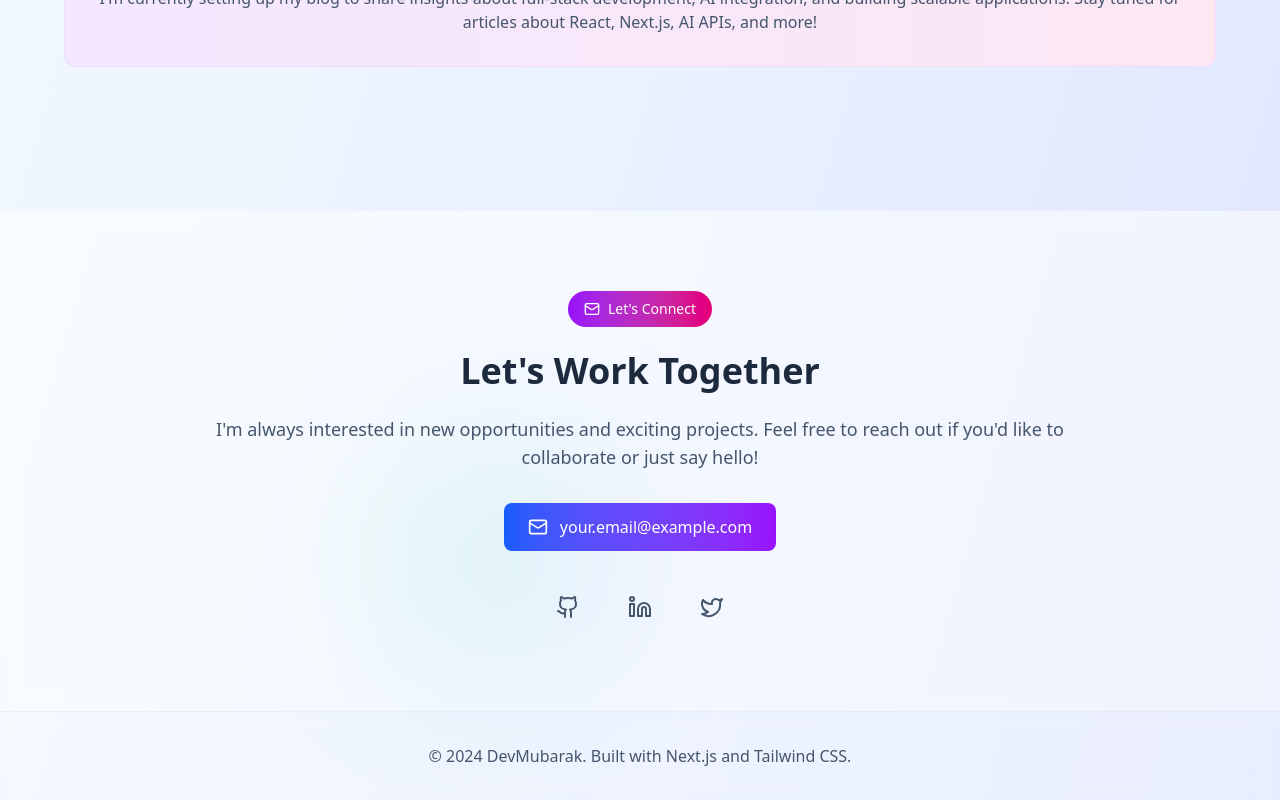
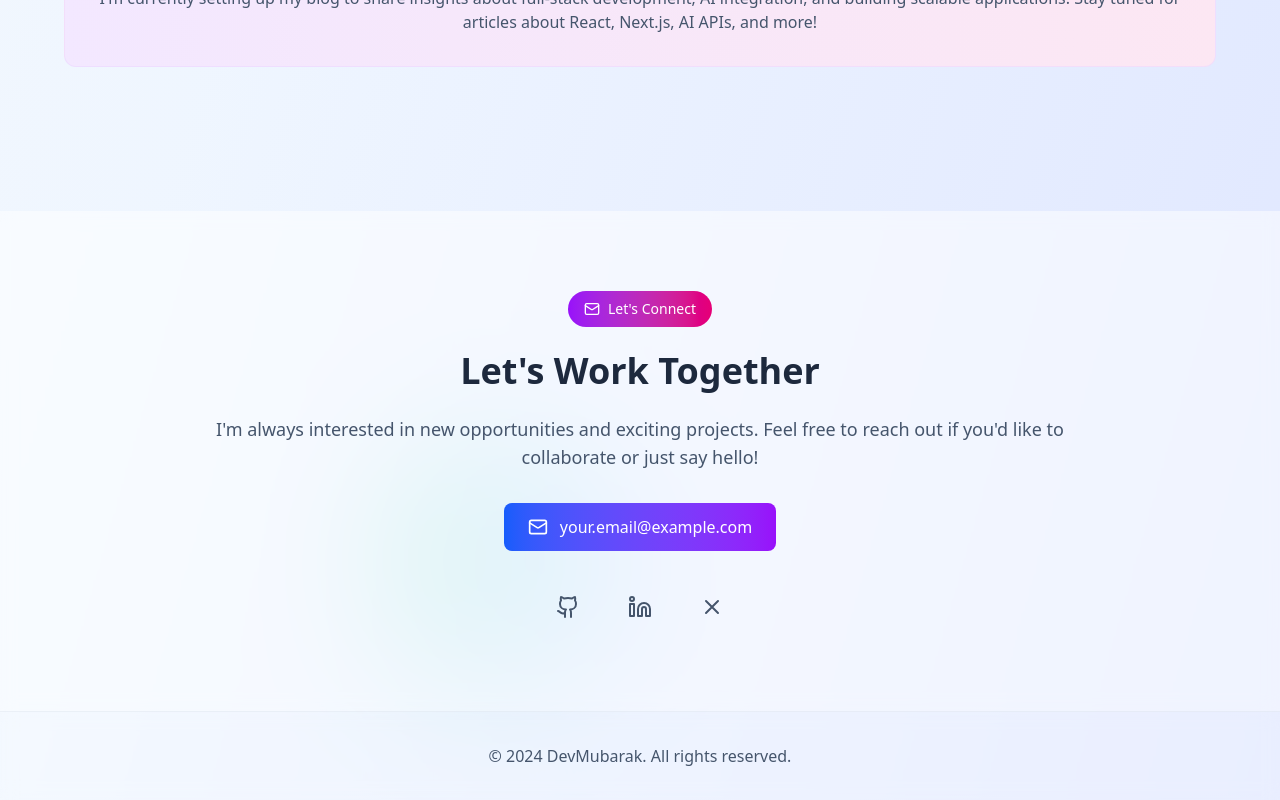
Before and after one commit to DevMubarak1/devmubarak, a Next.js app: page / in a window 1280 px wide. Shown: the part 3721-4521 px from the top of the page. Built offline with nearby package versions, Linux system fonts and the light colour scheme.

Commit message:
Update 2025-08-08 15:27

```diff
--- a/src/app/layout.tsx
+++ b/src/app/layout.tsx
@@ -28,7 +28,7 @@ export default function RootLayout({
       <body
         className={`${geistSans.variable} ${geistMono.variable} antialiased`}
       >
-        <ThemeProvider attribute="class" defaultTheme="system" enableSystem>
+        <ThemeProvider attribute="class" defaultTheme="light" enableSystem={false}>
           {children}
         </ThemeProvider>
       </body>
--- a/src/app/page.tsx
+++ b/src/app/page.tsx
@@ -1,9 +1,10 @@
 "use client";
 
 import { motion } from "framer-motion";
-import { Mail, Github, Linkedin, Twitter, ArrowRight, Sparkles, Code, Zap, MessageCircle, Star } from "lucide-react";
+import { Mail, Github, Linkedin, ArrowRight, Sparkles, Code, Zap, MessageCircle, Star } from "lucide-react";
 import ProjectCard from "@/components/ProjectCard";
 import ThemeToggle from "@/components/ThemeToggle";
+import { XIcon } from "@/components/XIcon";
 
 export default function Home() {
   const projects = [
@@ -513,7 +514,7 @@ export default function Home() {
               {[
                 { href: "https://github.com/yourusername", icon: Github, label: "GitHub" },
                 { href: "https://linkedin.com/in/yourusername", icon: Linkedin, label: "LinkedIn" },
-                { href: "https://twitter.com/yourusername", icon: Twitter, label: "Twitter" }
+                { href: "https://x.com/yourusername", icon: XIcon, label: "X (Twitter)" }
               ].map((social, index) => (
                 <motion.a
                   key={social.label}
@@ -546,7 +547,7 @@ export default function Home() {
             viewport={{ once: true }}
             transition={{ duration: 0.5 }}
           >
-            © 2024 DevMubarak. Built with Next.js and Tailwind CSS.
+            © 2024 DevMubarak. All rights reserved.
           </motion.p>
         </div>
       </footer>
--- /dev/null
+++ b/src/components/XIcon.tsx
@@ -0,0 +1,24 @@
+import React from "react";
+import { LucideProps } from "lucide-react";
+
+export const XIcon = React.forwardRef<SVGSVGElement, LucideProps>(
+  ({ size = 24, className = "", ...props }, ref) => (
+    <svg
+      ref={ref}
+      width={size}
+      height={size}
+      viewBox="0 0 24 24"
+      fill="none"
+      stroke="currentColor"
+      strokeWidth="2"
+      strokeLinecap="round"
+      strokeLinejoin="round"
+      className={className}
+      {...props}
+    >
+      <path d="M18 6L6 18M6 6l12 12" />
+    </svg>
+  )
+);
+
+XIcon.displayName = "XIcon";
```
